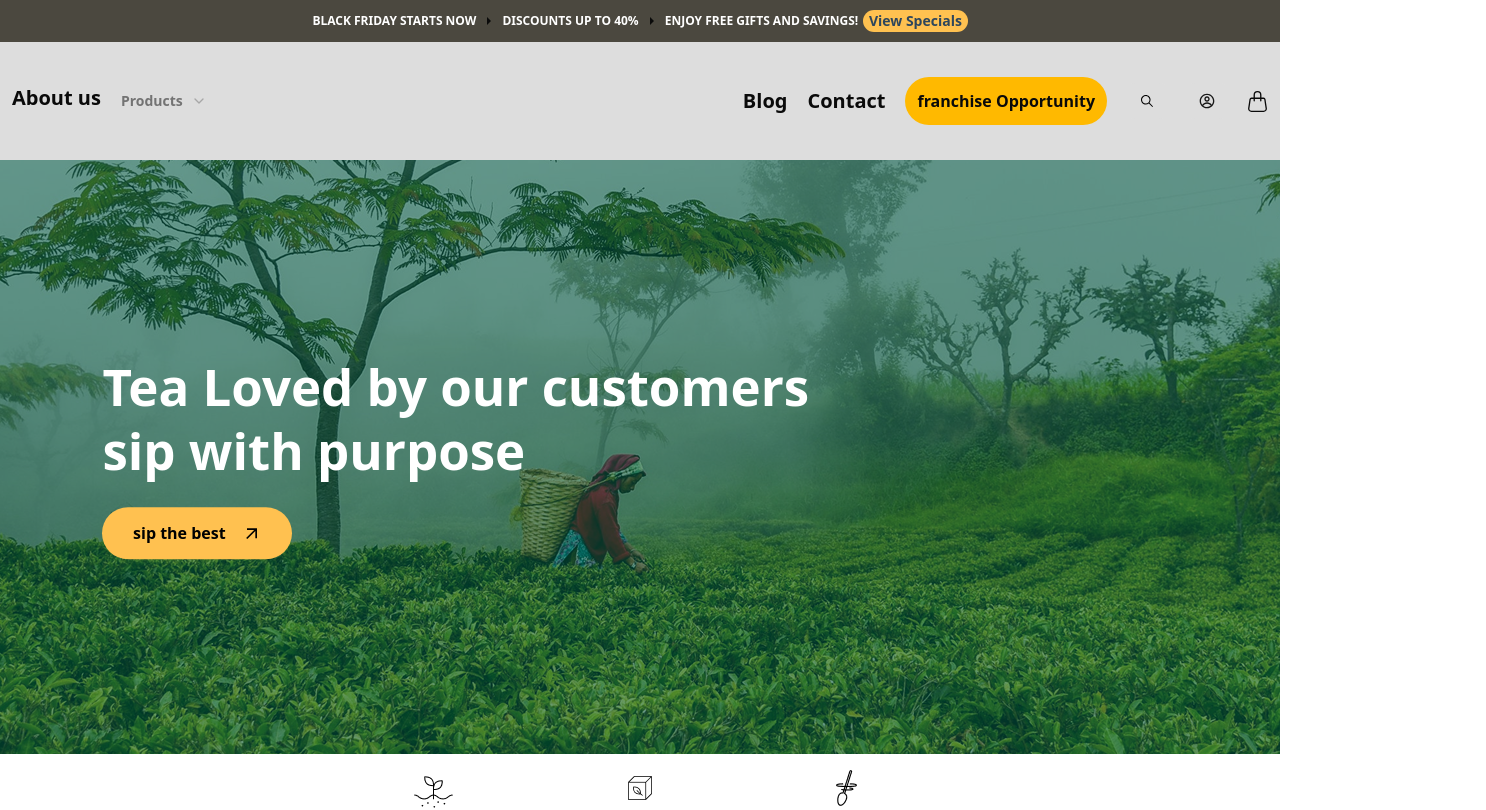
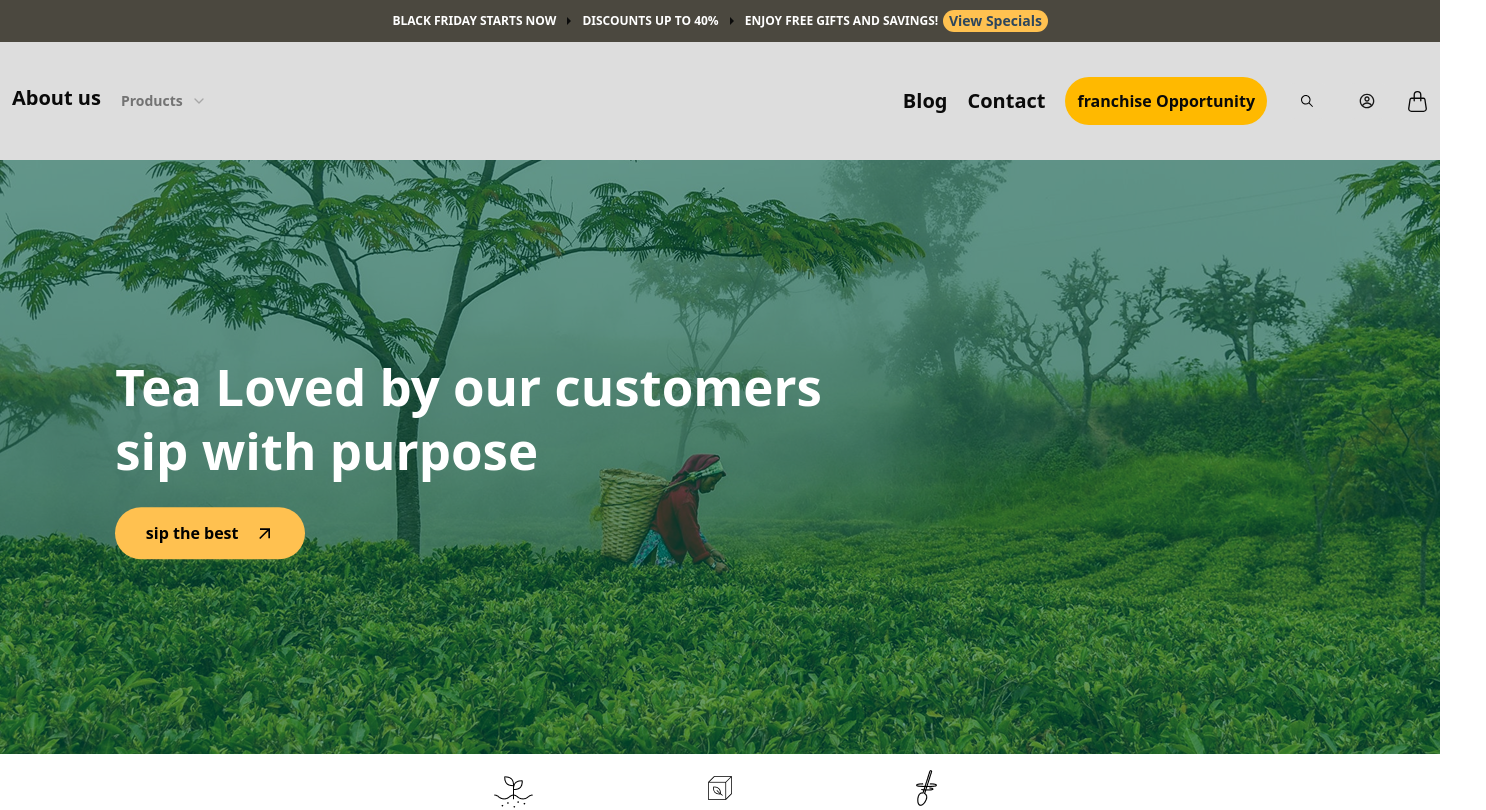
Before and after one commit to workramsah/chiya, a Next.js app: page / in a window 1280 px wide. Shown: the top 810 px of the page, 1486 px wide, since content can reach past the window. Built offline with nearby package versions, Linux system fonts and the light colour scheme.

Commit message:
test fix wide

```diff
--- a/app/aboutus/page.tsx
+++ b/app/aboutus/page.tsx
@@ -19,7 +19,7 @@ import Join from "../component/about/Join";
 export default function Page(){
     return(
         <>
-        <div className="flex flex-col items-center">
+        <div className="flex flex-col items-center w-[1440px] mx-auto">
             <Heading/>
             <Nav></Nav>
             <Backgroundimg/>
--- a/app/learn/page.tsx
+++ b/app/learn/page.tsx
@@ -11,7 +11,7 @@ import Sip from "../component/Sip";
 export default function Page(){
     return(
         <>
-        <div className="flex flex-col items-center">
+        <div className="flex flex-col items-center w-[1440px] mx-auto">
             <Heading/>
             <Nav/>
             <Journey/>
--- a/app/page.tsx
+++ b/app/page.tsx
@@ -21,7 +21,7 @@ import Tea from "./component/Tea"
 export default function Page() {
   return (
     <>
-      <div className="flex flex-col items-center" >
+      <div className="flex flex-col items-center w-[1440px] mx-auto" >
         <Ads />
         <Nav></Nav>
 
```
